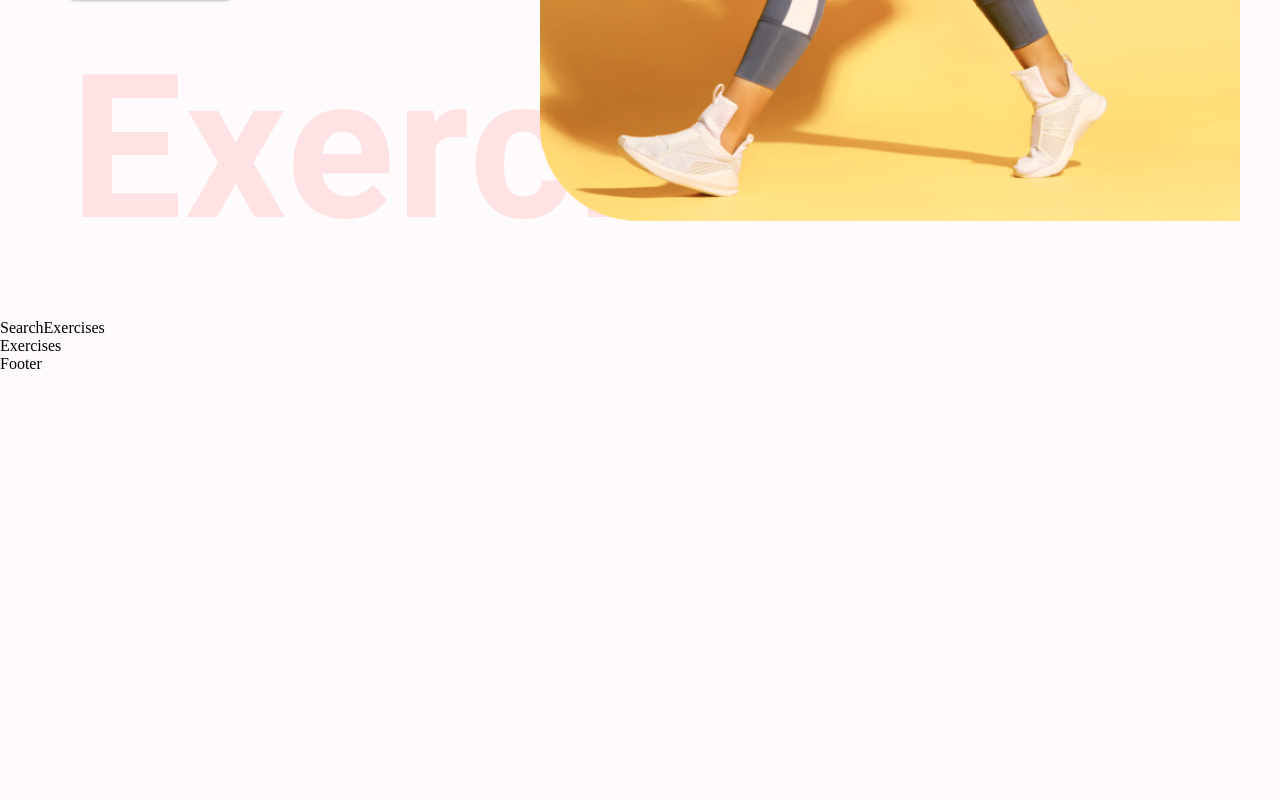
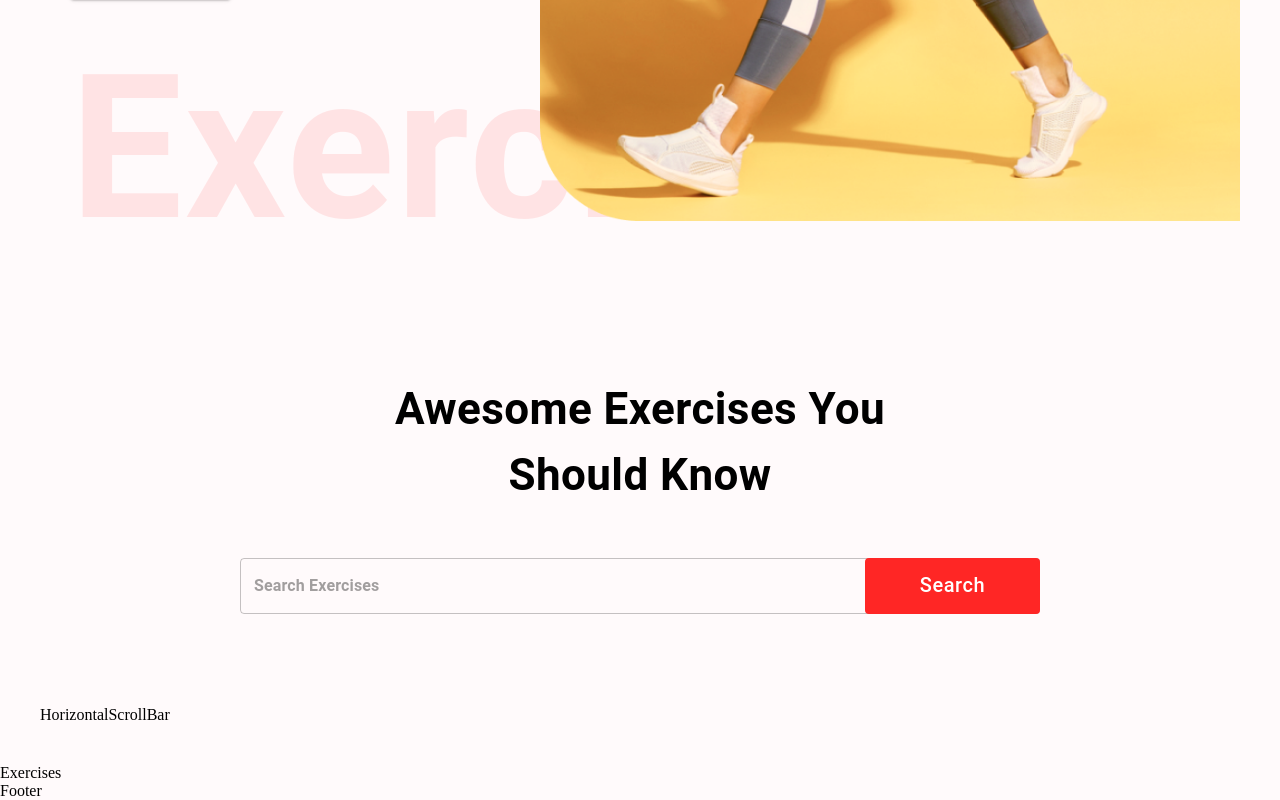
Before and after one commit to ismailcet/Fitness-Exercises-App, a React (Create React App) app: page / in a window 1280 px wide. Shown: the part 645-1445 px from the top of the page. Before the commit the page ends 1018 px from the top, so only its background shows below. Built offline with nearby package versions, Linux system fonts and the light colour scheme; no server answers.

Commit message:
FetchData section is over

```diff
--- /dev/null
+++ b/src/components/HorizontalScrollBar.js
@@ -0,0 +1,7 @@
+import React from "react";
+
+const HorizontalScrollBar = () => {
+  return <div>HorizontalScrollBar</div>;
+};
+
+export default HorizontalScrollBar;
--- a/src/components/SearchExercises.js
+++ b/src/components/SearchExercises.js
@@ -1,7 +1,92 @@
-import React from "react";
+import React, { useEffect, useState } from "react";
+import { Box, Button, Stack, TextField, Typography } from "@mui/material";
+import { exerciseOptions, fetchData } from "../utils/fetchData";
+import HorizontalScrollBar from "./HorizontalScrollBar";
 
 const SearchExercises = () => {
-  return <div>SearchExercises</div>;
+  const [search, setSearch] = useState("");
+  const [exercises, setExercises] = useState([]);
+  const [bodyParts, setBodyParts] = useState([]);
+
+  useEffect(() => {
+    const fetchExercisesData = async () => {
+      const bodyPartsData = await fetchData(
+        "https://exercisedb.p.rapidapi.com/exercises/bodyPartList",
+        exerciseOptions
+      );
+      setBodyParts(["all", ...bodyPartsData]);
+    };
+
+    fetchExercisesData();
+    console.log(bodyParts);
+  }, []);
+  const handleSearch = async () => {
+    if (search) {
+      const exercisesData = await fetchData(
+        "https://exercisedb.p.rapidapi.com/exercises",
+        exerciseOptions
+      );
+
+      const searchedExercises = exercisesData.filter(
+        (exercise) =>
+          exercise.name.toLowerCase().includes(search) ||
+          exercise.target.toLowerCase().includes(search) ||
+          exercise.equipment.toLowerCase().includes(search) ||
+          exercise.bodyPart.toLowerCase().includes(search)
+      );
+
+      setSearch("");
+      setExercises(searchedExercises);
+      console.log(exercises);
+    }
+  };
+  return (
+    <Stack alignItems="center" mt="37px" justifyContent="center" p="20px">
+      <Typography
+        fontWeight={700}
+        sx={{ fontSize: { lg: "44px", xs: "30px" } }}
+        mb="50px"
+        textAlign="center"
+      >
+        Awesome Exercises You <br /> Should Know
+      </Typography>
+      <Box position="relative" mb="72px">
+        <TextField
+          sx={{
+            input: { fontWeight: "700", border: "none", borderRadius: "4px" },
+            width: { lg: "800px", xs: "350px" },
+            borderColor: "#fff",
+          }}
+          height="76px"
+          value={search}
+          onChange={(e) => {
+            setSearch(e.target.value.toLowerCase());
+          }}
+          placeholder="Search Exercises"
+          type="text"
+        />
+        <Button
+          sx={{
+            bgcolor: "#FF2625",
+            color: "#fff",
+            textTransform: "none",
+            width: { lg: "175px", xs: "80px" },
+            fontSize: { lg: "20px", xs: "12px" },
+            height: "56px",
+            position: "absolute",
+            right: "0",
+          }}
+          onClick={handleSearch}
+          className="search-btn"
+        >
+          Search
+        </Button>
+      </Box>
+      <Box sx={{ position: "relative", width: "100%", p: "20px" }}>
+        <HorizontalScrollBar data={bodyParts} />
+      </Box>
+    </Stack>
+  );
 };
 
 export default SearchExercises;
--- /dev/null
+++ b/src/utils/fetchData.js
@@ -0,0 +1,14 @@
+export const exerciseOptions = {
+  method: "GET",
+  headers: {
+    "X-RapidAPI-Key": process.env.REACT_APP_RAPID_API_KEY,
+    "X-RapidAPI-Host": "exercisedb.p.rapidapi.com",
+  },
+};
+
+export const fetchData = async (url, options) => {
+  const response = await fetch(url, options);
+  const data = await response.json();
+
+  return data;
+};
```
Also changed, not shown: 1 other file (tests, documents, lock files or other folders).
